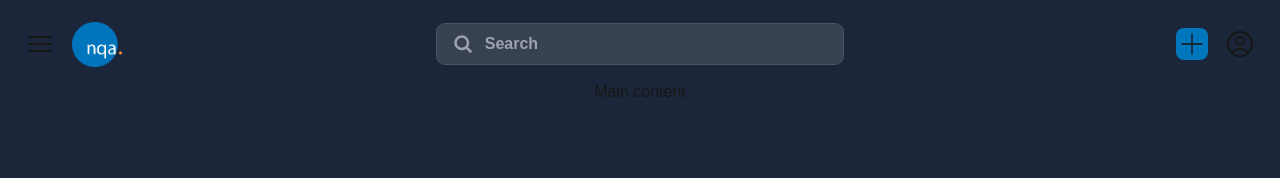
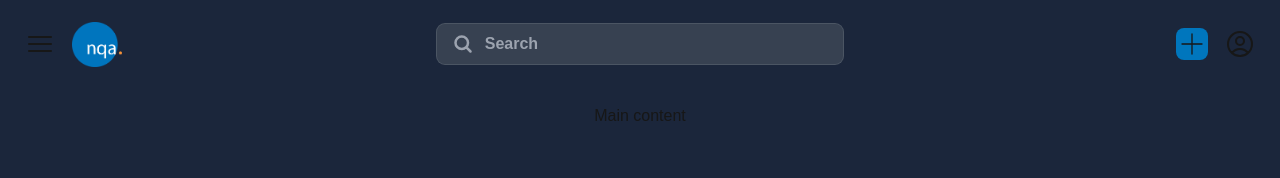
Before and after one commit to Flavius-Pantucu/nihongo-quiz-arena, a Next.js app: page / in a window 1280 px wide. Shown: the top 178 px of the page. Built offline with nearby package versions, Linux system fonts and the light colour scheme.

Commit message:
z index components

```diff
--- a/src/components/container.js
+++ b/src/components/container.js
@@ -41,13 +41,13 @@ export default function Container() {
         sidebarRef={sidebarRef}
       />
       <Navbar
-        className={`sticky left-0 top-0 w-[100%] h-28 lg:h-20 flex flex-row flex-wrap justify-between gap-y-2 px-4 lg:px-6 pt-4 lg:pt-2 transition-opacity duration-200 ease-in-out
+        className={`sticky left-0 top-0 w-[100%] h-28 lg:h-20 flex flex-row flex-wrap justify-between gap-y-2 px-4 lg:px-6 pt-4 lg:pt-2 transition-opacity duration-200 ease-in-out z-[9]
         ${sidebar ? "opacity-20" : "opacity-100"}`}
         setSidebar={setSidebar}
         sidebar={sidebar}
       />
       <Content
-        className={`w-full h-auto pt-6transition-opacity duration-200 ease-in-out
+        className={`w-full h-auto pt-6 transition-opacity duration-200 ease-in-out z-[8]
         ${sidebar ? "opacity-20" : "opacity-100"}`}
         setSidebar={setSidebar}
         sidebar={sidebar}
```
